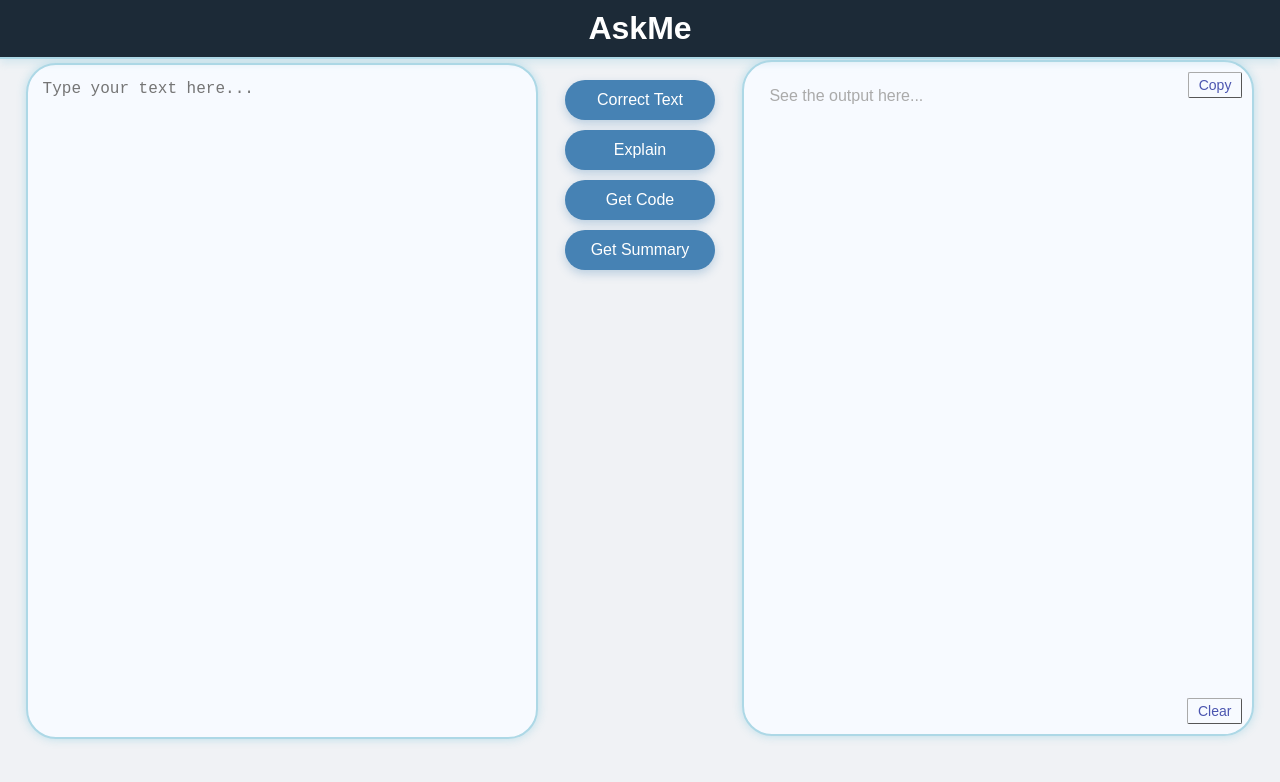
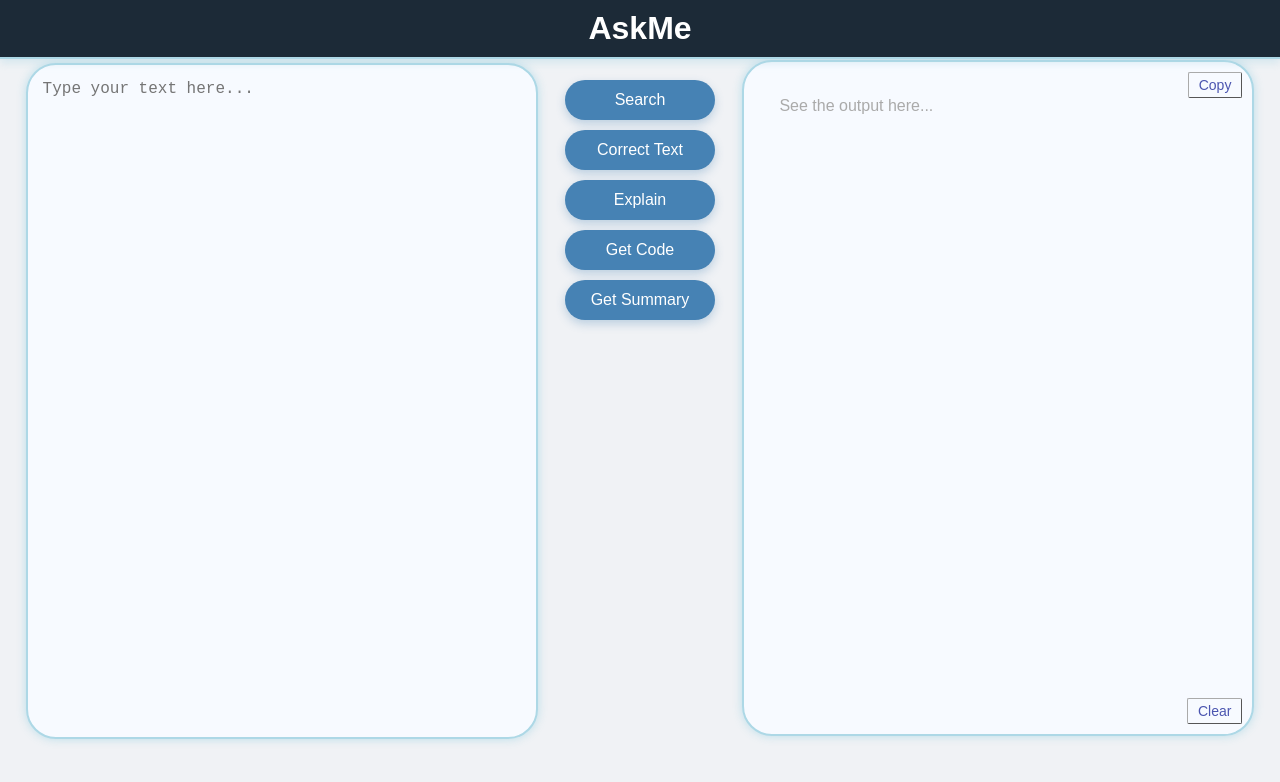
Before and after one commit to primebipin/AI-Studio, a React (Create React App) app in the folder client/: page / in a window 1280 px wide. Shown: the top 782 px of the page. Built offline with nearby package versions, Linux system fonts and the light colour scheme.

Commit message:
added search button

```diff
--- a/client/src/component/TextForm.js
+++ b/client/src/component/TextForm.js
@@ -1,4 +1,4 @@
-import React, { useState } from 'react';
+import React, { useState,useRef,useEffect } from 'react';
 import './textForm.css';
 
 function TextForm({ setText }) {
@@ -7,6 +7,20 @@ function TextForm({ setText }) {
   const [explainLoading, setExplainLoading] = useState(false);
   const [codeLoading, setCodeLoading] = useState(false);
   const [summaryLoading, setSummaryLoading] = useState(false);
+  const [searchLoading, setSearchLoading] = useState(false);
+
+  const buttonRef = useRef(null);
+
+  useEffect(() => {
+    const handleKeyDown = (event) => {
+      if (event.key === 'Enter' && !searchLoading) {
+        buttonRef.current.click();
+      }
+    };
+
+    document.addEventListener('keydown', handleKeyDown);
+    return () => document.removeEventListener('keydown', handleKeyDown);
+  }, [searchLoading]);
 
   const handleOnChange = (event) => {
     setInputText(event.target.value);
@@ -16,6 +30,7 @@ function TextForm({ setText }) {
   const handleFormatText = async (action) => {
     // Set the appropriate loading state based on action
     const setLoading = (state) => {
+      if (action === 'Search') setSearchLoading(state);
       if (action === 'Correct Text') setCorrectLoading(state);
       if (action === 'Explain') setExplainLoading(state);
       if (action === 'Get Code') setCodeLoading(state);
@@ -59,6 +74,15 @@ function TextForm({ setText }) {
       {/* Each button has its own loading state */}
       <button
         className="btn"
+        onClick={() => handleFormatText('Search')}
+        disabled={searchLoading}
+        ref={buttonRef}
+      >
+        {searchLoading ? 'Searching...' : 'Search'}
+
+      </button>
+      <button
+        className="btn"
         onClick={() => handleFormatText('Correct Text')}
         disabled={correctLoading}
       >
--- a/client/src/component/outputText.css
+++ b/client/src/component/outputText.css
@@ -3,7 +3,7 @@
   height: 84.5vh;
   position: fixed; /* Fixed position for large screens */
   top: 60px;       /* Distance from the top of the viewport */
-  right: 2vw;      /* Distance from the right side of the viewport */
+  right: 2vw;
   border-radius: 30px;
   padding: 15px;
   font-size: 16px;
@@ -25,7 +25,8 @@
 }
 
 .markdown-content {
-  padding: 10px; /* Adds space inside the text box */
+  padding: 20px;
+  /* row-gap: 20px; */
   flex-grow: 1;  /* Allow this section to grow and fill the space */
   overflow-y: auto; /* Enable scrolling for content */
 }
@@ -68,7 +69,7 @@
   .text-Box {
     position: relative;  /* Allow the text box to be part of the page flow */
     width: 90vw;
-             /* Make it fill most of the screen width */
+              /* Make it fill most of the screen width */
     height: 18rem;        /* Allow height to adjust as needed */
     margin-top: 10px;    /* Add margin from top */
     left: 0;             /* Align it with the left edge */
```
Also changed, not shown: 1 other file (tests, documents, lock files or other folders).
